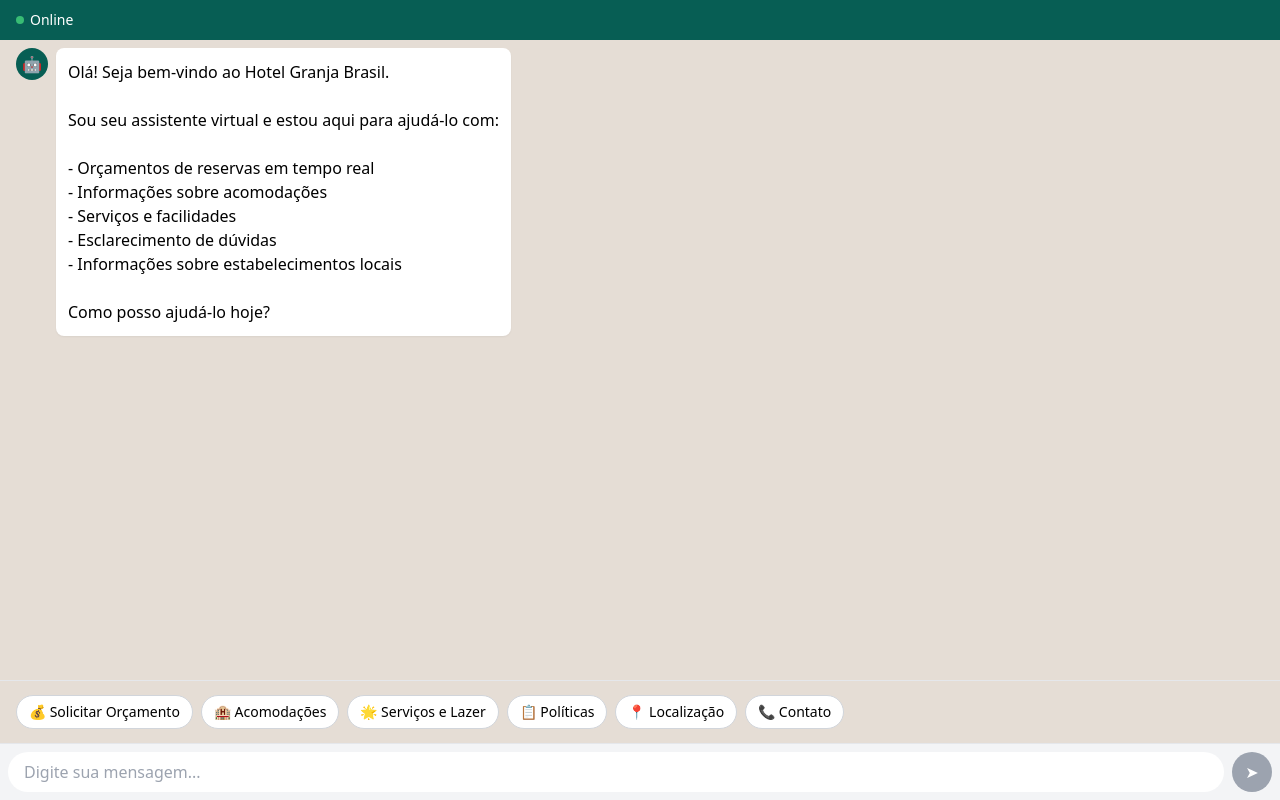
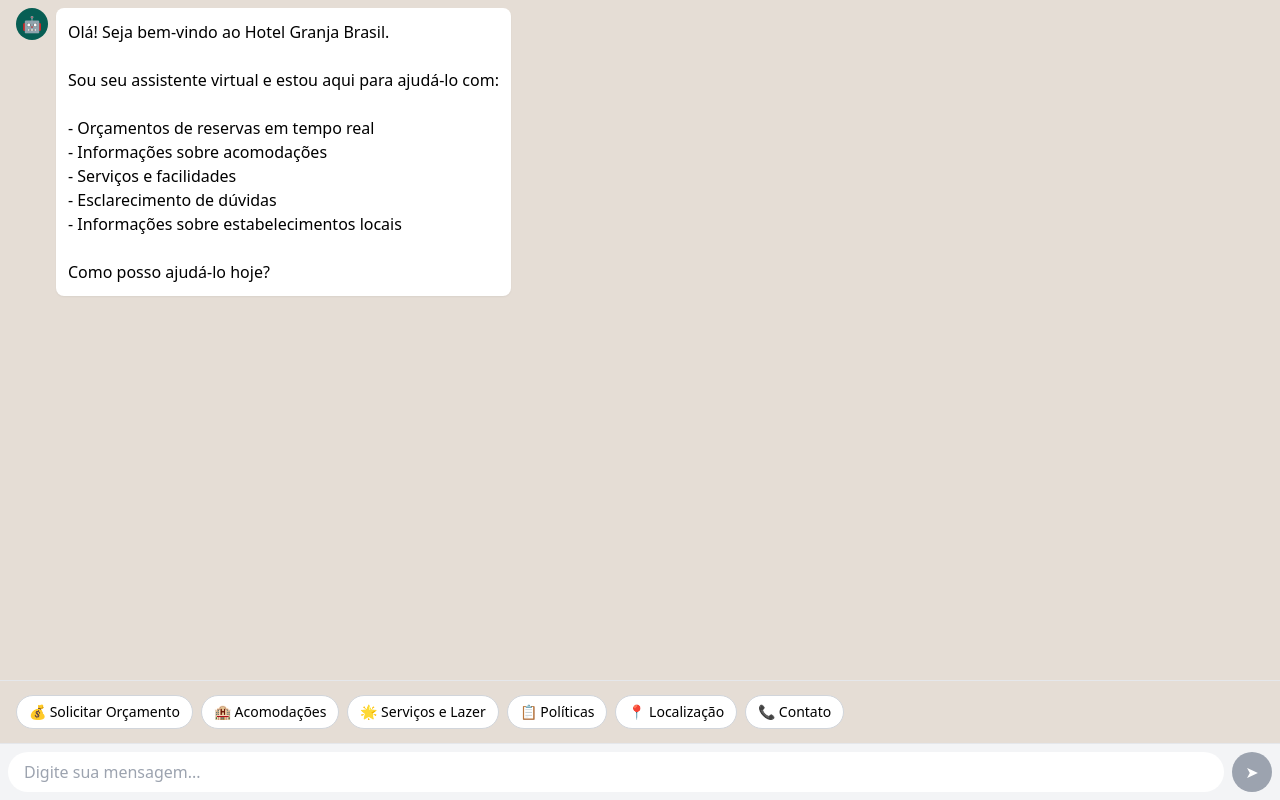
Before and after one commit to PauloMiguez/hotel-granja-brasil-assistente, a React (Vite) app: page / in a window 1280 px wide. Built offline with nearby package versions, Linux system fonts and the light colour scheme.

Commit message:
retirada do indicador 'online' no cabeçalho do iframe

```diff
--- a/src/components/Chat/ChatContainer.tsx
+++ b/src/components/Chat/ChatContainer.tsx
@@ -30,12 +30,7 @@ export const ChatContainer: React.FC = () => {
       {/* Container principal – ocupa 100% da altura do pai */}
       <div className="flex flex-col h-full w-full bg-[#e5ddd5] overflow-hidden">
         {/* Cabeçalho – fixo no topo */}
-        <div className="bg-[#075e54] text-white px-4 py-2.5 flex items-center justify-start flex-shrink-0 z-10">
-          <div className="flex items-center gap-1.5 text-sm">
-            <span className="w-2 h-2 bg-green-400 rounded-full inline-block animate-pulse"></span>
-            <span>Online</span>
-          </div>
-        </div>
+
 
         {/* Área de mensagens – única parte rolável */}
         <div className="flex-1 overflow-y-auto px-4 py-2 space-y-2">
```
